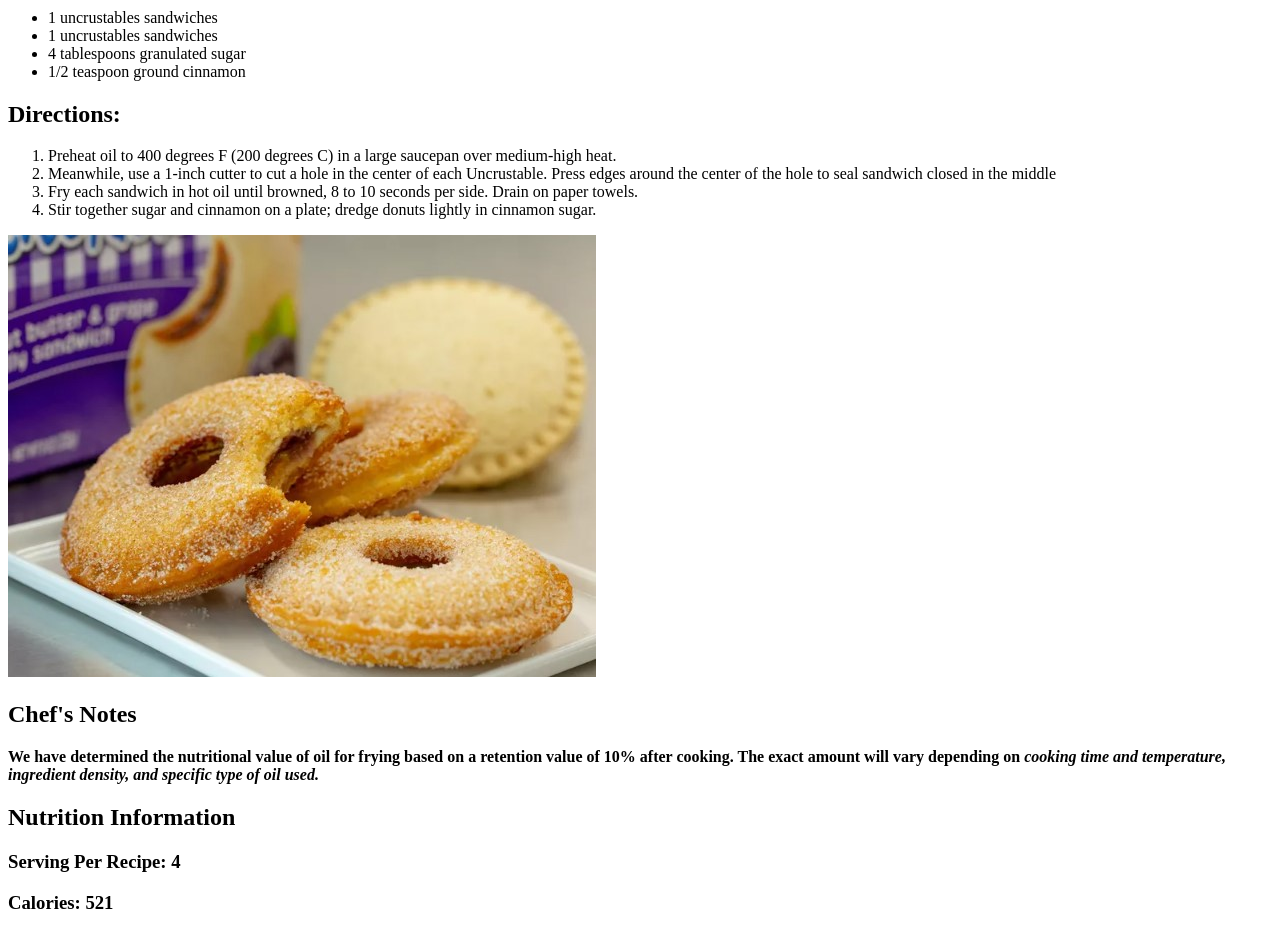
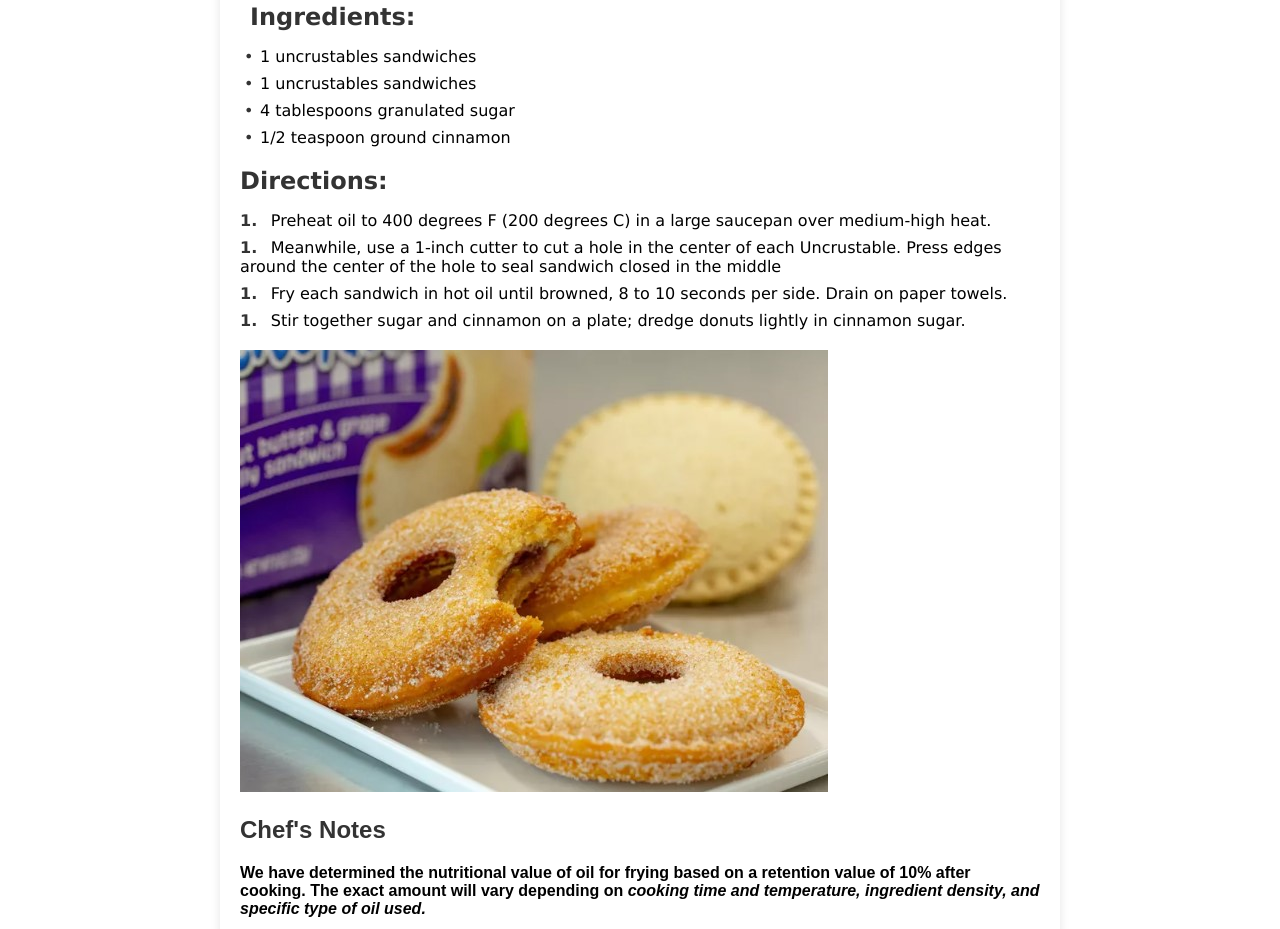
Before and after one commit to jatangokani/MUlT120, a plain HTML site: page index.html in a window 1280 px wide. Shown: the part 257-1186 px from the top of the page. Drawn offline with Linux system fonts and the light colour scheme; files whose address does not match are found by name.

Commit message:
Update style.css

```diff
--- a/style.css
+++ b/style.css
@@ -1,3 +1,94 @@
+body {
+    font-family: Arial, sans-serif;
+    background-color: #f2f2f2;
+    max-width: 800px;
+    margin: 0 auto;
+    padding: 20px;
+    background-color: #fff;
+    box-shadow: 0 0 10px rgba(0, 0, 0, 0.1);
+    margin-top: 20px;
+}
+
+h1, h2, h3 {
+    color: #333;
+}
+
+a {
+    text-decoration: none;
+    color: #007bff;
+}
+
+.ingredients, ul{
+    margin-left: 10px;
+}
+
+.steps, .ingredients{
+    font-family:'Lucida Sans', 'Lucida Sans Regular', 'Lucida Grande', 'Lucida Sans Unicode', Verdana, sans-serif;;
+}
+
+.ingredients, .steps {
+    margin-top: 20px;
+}
+
+.ingredients h2, .steps h2 {
+    font-size: 24px;
+    color: #333;
+    margin-bottom: 10px;
+}
+
+.ingredients ul, .steps ol {
+    list-style: none;
+    padding: 0;
+}
+
+.ingredients li, .steps li {
+    margin-bottom: 8px;
+}
+
+.ingredients li::before {
+    content: "•";
+    color: #333;
+    display: inline-block;
+    width: 1em;
+    margin-left: -1em;
+}
+
+.steps li::before {
+    content: counter(step) ". ";
+    counter-increment: step;
+    color: #333;
+    font-weight: bold;
+    margin-right: 8px;
+}
+
+.ingredients, .steps, .chefsNotes, .nutrition, .image {
+    margin-top: 20px;
+}
+
+img {
+    max-width: 100%;
+    height: auto;
+}
+
+span{
+    color: #ff0808;
+}
+
+table {
+    width: 100%;
+    border-collapse: collapse;
+}
+
 table, th, td {
     border: 1px solid black;
 }
+
+th, td {
+    padding: 8px;
+    text-align: left;
+    border-bottom: 1px solid #ddd;
+}
+
+th {
+    background-color: #f2f2f2;
+}
```
